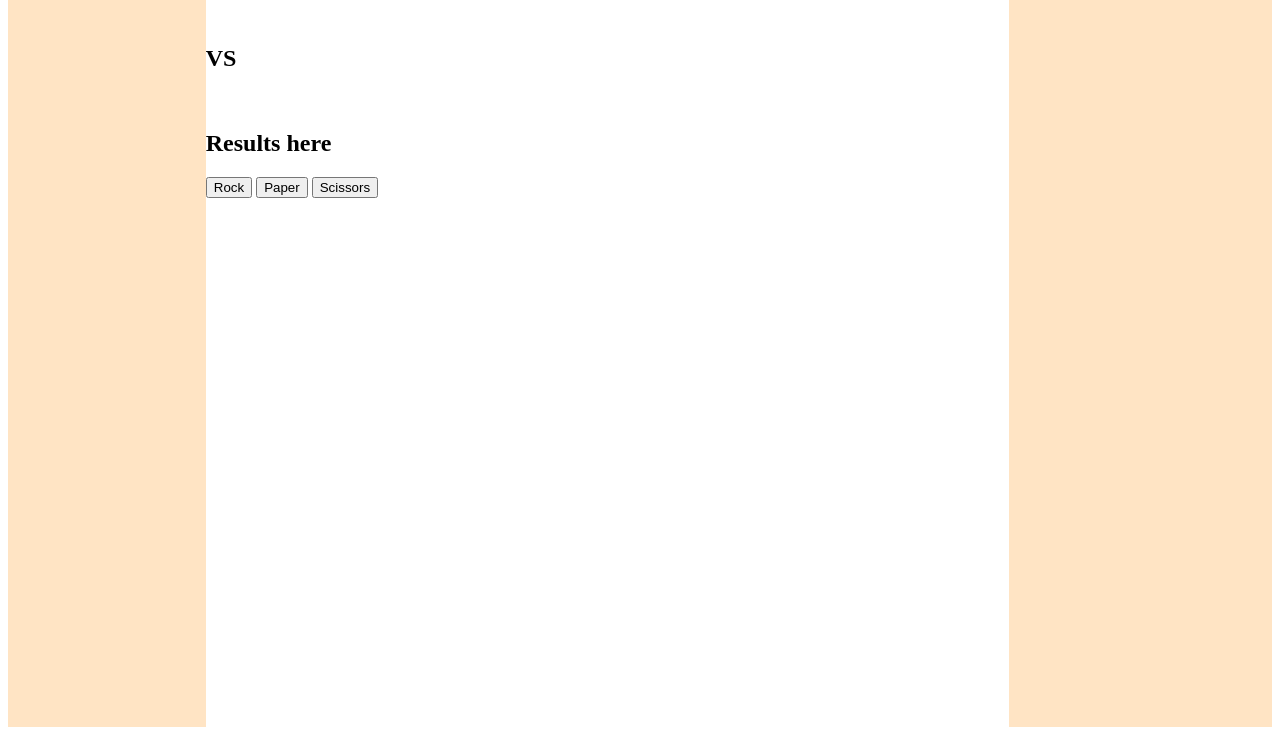
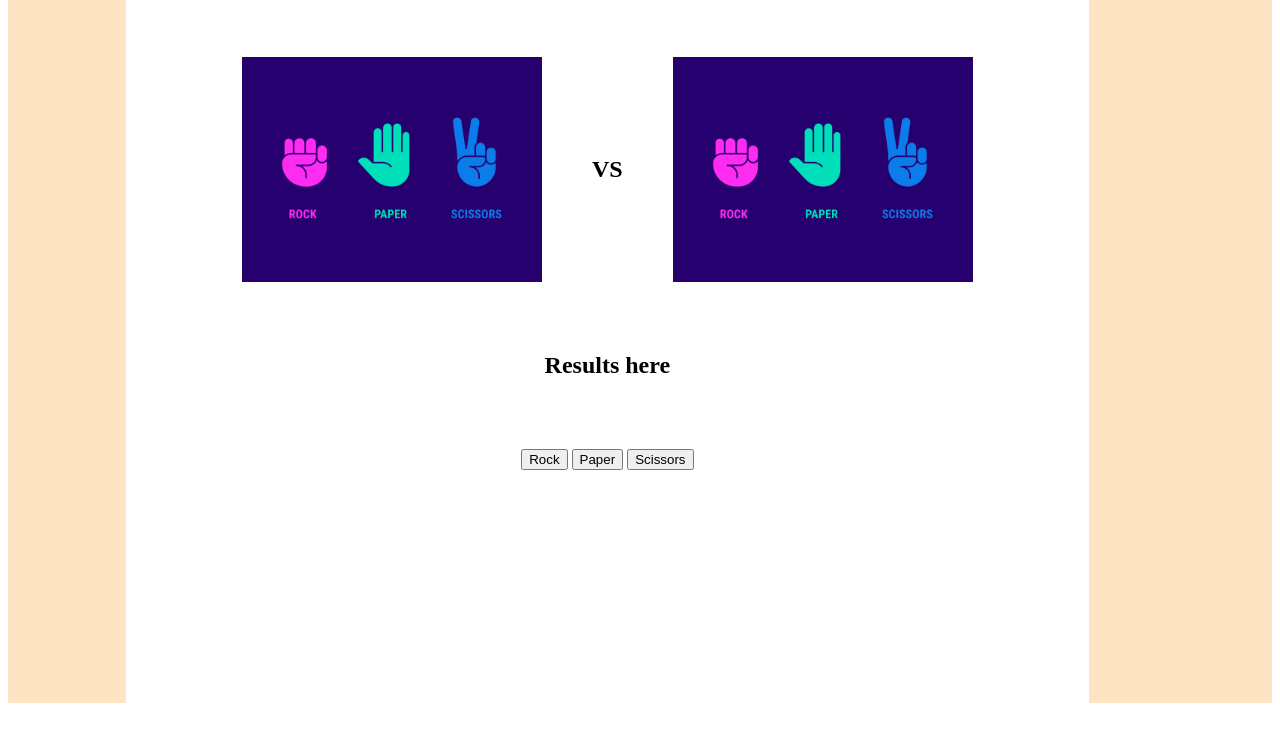
Before and after one commit to benjaAguilar/odin-RockPapperScissors, a plain HTML site: page index.html in a window 1280 px wide. Shown: the part 81-816 px from the top of the page. Drawn offline with Linux system fonts and the light colour scheme.

Commit message:
added placeholder imgs and arranged main content

```diff
--- a/index.html
+++ b/index.html
@@ -16,9 +16,9 @@
         <h1>R-P-S</h1>
 
         <div class="displayer">
-            <img src="" alt="">
+            <img src="imgs/rock-paper-scissors-hand-icons.png" alt="">
             <h2>VS</h2>
-            <img src="" alt="">
+            <img src="imgs/rock-paper-scissors-hand-icons.png" alt="">
         </div>
         <div>
             <h2>Results here</h2>
--- a/styles/styles.css
+++ b/styles/styles.css
@@ -1,15 +1,30 @@
 body{
-    min-height: 100vh;
+    min-height: 97vh;
     display: flex;
 }
 
 .main{
-    flex: 4 1 auto;
+    flex: 3 1 auto;
+    display: flex;
+    flex-direction: column;
+    align-items: center;
+    gap: 50px;
 }
 
 .user-section,
 .pc-section{
-    flex: 1 1 auto;
-    text-align: center;
+    display: flex;
+    flex: 1 0 auto;
     background-color: bisque;
 }
+
+.displayer{
+    display: flex;
+    align-items: center;
+    justify-content: center;
+    gap: 50px;
+}
+
+.displayer img{
+    width: 300px;
+}
```
